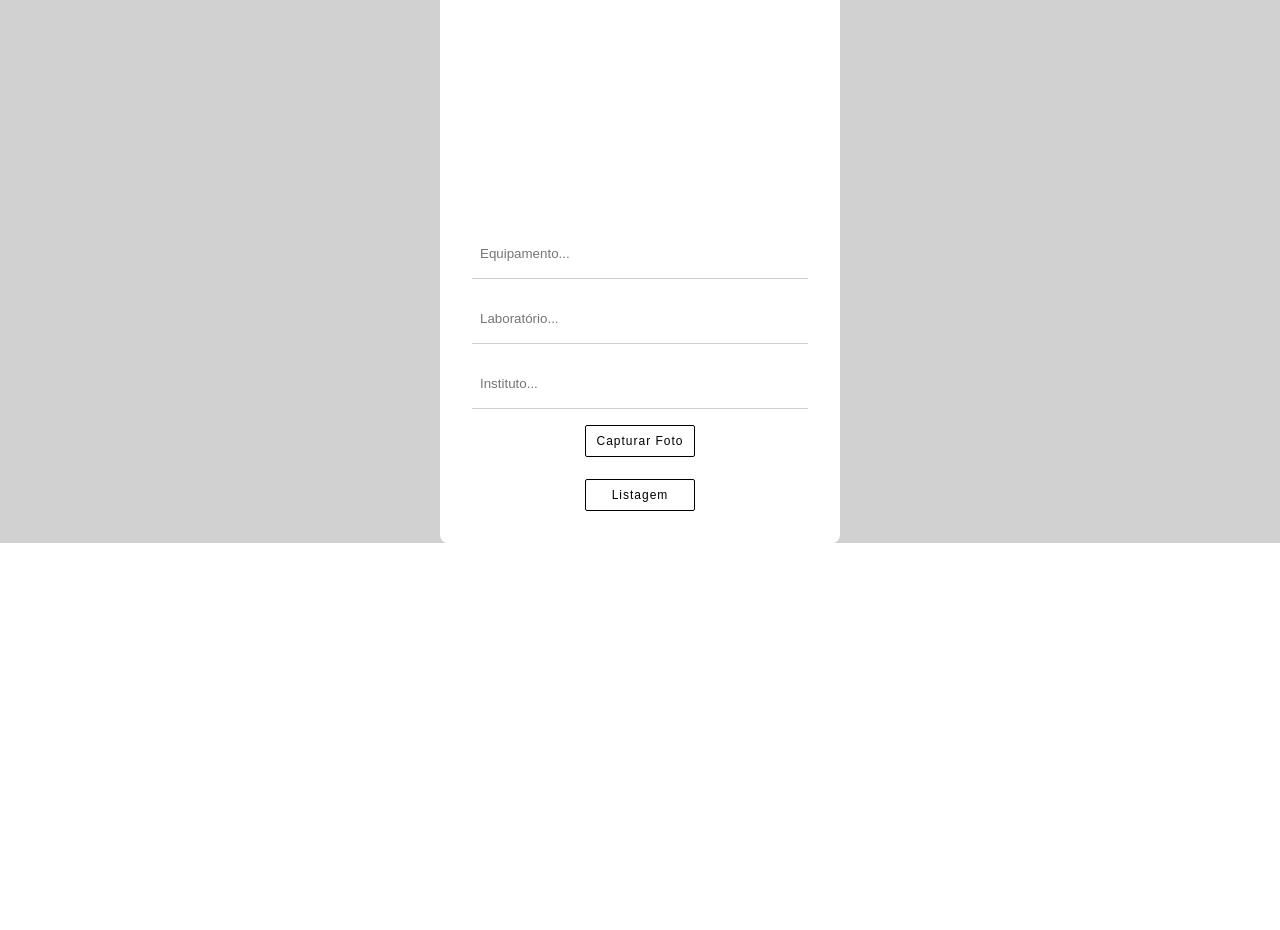
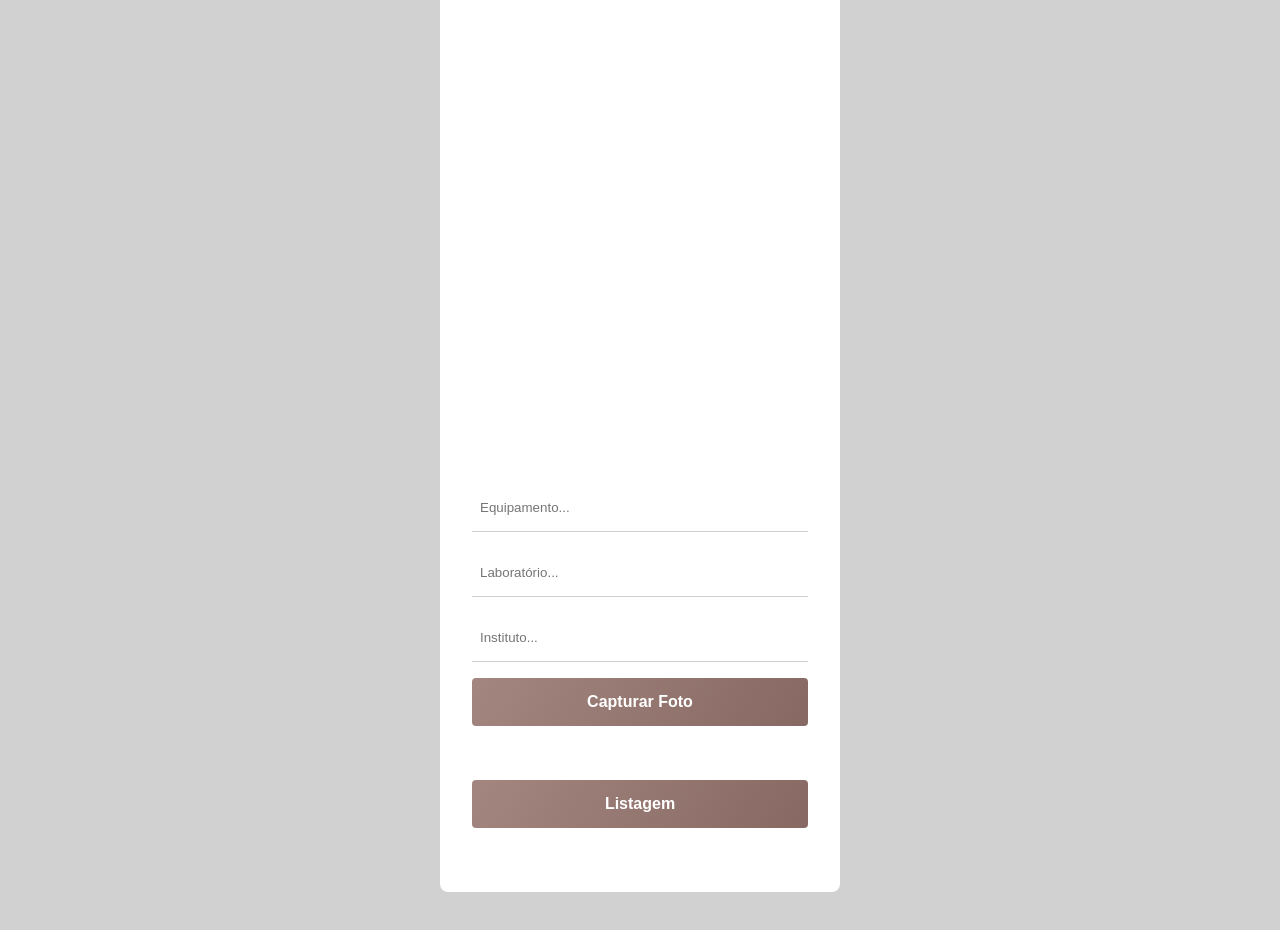
Before and after one commit to marianasantiagobarbieri/camera-pwa, a website built with Vite: page index.html in a window 1280 px wide. Shown: the part 454-1384 px from the top of the page. Before the commit the page ends 997 px from the top, so only its background shows below. Built offline with nearby package versions, Linux system fonts and the light colour scheme; no server answers; a web font is replaced by a local one.

Commit message:
uptade css 3

```diff
--- a/css/style.css
+++ b/css/style.css
@@ -9,6 +9,7 @@ html, body{
 }
 
 .LoginBox {
+    height: 200vh;
     background: rgb(209, 209, 209);
     text-align: center;
     display: flex;
@@ -62,37 +63,37 @@ html, body{
     height: 1px;
     width: 0;
     margin-bottom: 16px;
-    background: linear-gradient(120deg, #e75590, #00c2cb);
+    background: linear-gradient(120deg, #A48680, #6c4d47);
     transition: .3s ease-in-out;
 }
 
 .LoginInput:focus+.LoginSpam::after {
     width: 100%;
 }
+
+.LoginBotaoCadastrar {
+    height: 48px;
+    width: 100%;
+    outline: none;
+    background: linear-gradient(120deg, #A48680, #6c4d47);
+    background-size: 200%;
+    margin-bottom: 32px;
+    color: #FFF;
+    font-size: 16px;
+    font-weight: bold;
+    border: unset;
+    border-radius: 4px;
+    cursor: pointer;
+    transition: .5s ease-in-out;
+}
+
+/*animacao do botao*/
+.LoginBotaoCadastrar:hover {
+    background-position: right;
+}
+
 #video{
     width: 80%;
-}
-
-
-#captureBtn{
-    width: 100%;
-    padding: 8px 10px;
-    background-color: white;
-    color: black;
-    font-size: 12px;
-    border-radius: 2px;
-    border: 1px solid black;
-    letter-spacing: 1px;
-}
-#btnCarregar{
-    width: 100%;
-    padding: 8px 10px;
-    background-color: white;
-    color: black;
-    font-size: 12px;
-    border-radius: 2px;
-    border: 1px solid black;
-    letter-spacing: 1px;
 }
 
 .offline{
--- a/index.html
+++ b/index.html
@@ -25,11 +25,10 @@
     <input type="text" placeholder="Laboratório..." id="laboratorio" class="LoginInput"/> <span class="LoginSpam"></span>
     <input type="text" placeholder="Instituto..." id="instituto" class="LoginInput"/> <span class="LoginSpam"></span>
 
-   <div class="botaoEstilizado">
-    <button id="captureBtn">Capturar Foto</button><br/>
+
+    <button class="LoginBotaoCadastrar" id="captureBtn">Capturar Foto</button>
     <canvas id="canvas" width="640" height="480" style="display: none;"></canvas><br/>
-   <button id="btnCarregar" class='LoginBotao'>Listagem</button>
-  </div>
+    <button class="LoginBotaoCadastrar" id="btnCarregar" class='LoginBotao'>Listagem</button>
 
 
    <div>
--- a/js/main.js
+++ b/js/main.js
@@ -119,10 +119,10 @@ document.addEventListener('DOMContentLoaded', function () {
   if(inputs){
       const divLista = inputs.map(input => {
           return `<div>
-          <p>Anotação</p>
-          <p>${input.equipamento}</p>
-          <p>${input.laboratorio}</p>
-          <p>${input.instituto}</p>
+          <h3>Patrimônios Cadastrados</h3>
+          <p>Equipamento: <b> ${input.equipamento} </b></p>
+          <p>Laboratório: <b> ${input.laboratorio}</b></p>
+          <p>Instituto: <b>${input.instituto} </b></p>
           <img src="${input.imageData}"/>
                  </div>`;
       });
```
